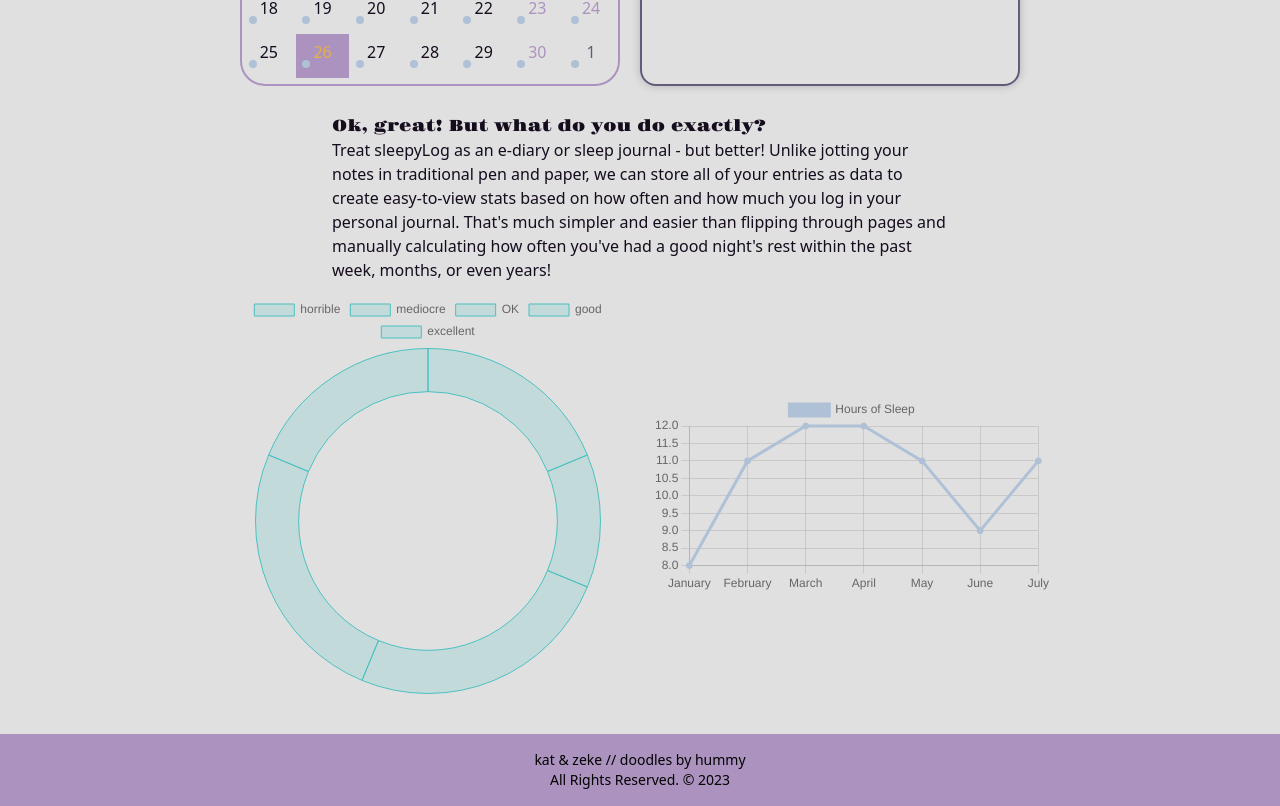
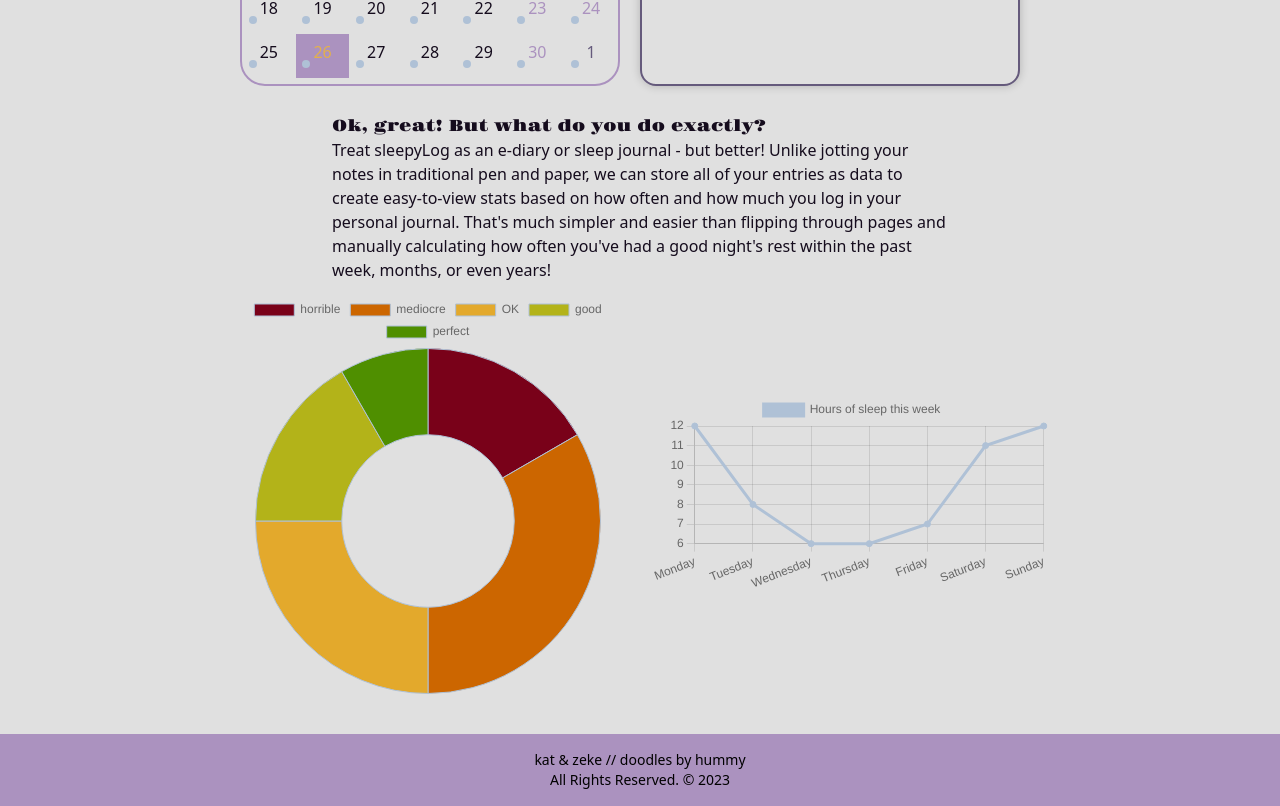
Before and after one commit to artem-ine/sleepylog, a React (Vite) app in the folder frontend/: page / in a window 1280 px wide. Shown: the part 514-1320 px from the top of the page. Built offline with nearby package versions, Linux system fonts and the light colour scheme.

Commit message:
stats update

```diff
--- a/frontend/src/components/Guest View/DummyChart.jsx
+++ b/frontend/src/components/Guest View/DummyChart.jsx
@@ -13,8 +13,23 @@ import { Line } from "react-chartjs-2";
 import { Doughnut } from "react-chartjs-2";
 import "chart.js/auto";
 import faker from "faker";
+import { useState, useEffect } from "react";
 
 function DummyChart() {
+  const [doughnutData, setDoughnutData] = useState(getRandomDoughnutData());
+  const [lineData, setLineData] = useState(getRandomLineData());
+
+  useEffect(() => {
+    const intervalId = setInterval(() => {
+      setDoughnutData(getRandomDoughnutData());
+      setLineData(getRandomLineData());
+    }, 2000);
+
+    return () => {
+      clearInterval(intervalId);
+    };
+  }, []);
+
   ChartJS.register(
     ArcElement,
     CategoryScale,
@@ -26,15 +41,21 @@ function DummyChart() {
     Legend
   );
 
-  const labelsPie = ["horrible", "mediocre", "OK", "good", "excellent"];
-
-  const dataChart = {
+  function getRandomDoughnutData() {
+    const labelsPie = ["horrible", "mediocre", "OK", "good", "perfect"];
+    return {
       labels: labelsPie,
       datasets: [
         {
-        label: "Hours of Sleep",
-        backgroundColor: "rgba(75,192,192,0.2)",
-        borderColor: "rgba(75,192,192,1)",
+          label: "Average Rating",
+          backgroundColor: [
+            "#790119",
+            "#CC6600",
+            "#E3A92C",
+            "#B3B319",
+            "#4F8F00",
+          ],
+          borderColor: "#AFC1D6",
           borderWidth: 1,
           hoverBackgroundColor: "rgba(75,192,192,0.4)",
           hoverBorderColor: "rgba(75,192,192,1)",
@@ -42,31 +63,29 @@ function DummyChart() {
             faker.datatype.float({ min: 1, max: 5, precision: 1 })
           ),
         },
-      {
-        backgroundColor: ["#FF5733", "#FFC300", "#C70039", "#900C3F"],
-      },
       ],
       options: {
         responsive: true,
         maintainAspectRatio: false,
       },
     };
+  }
 
+  function getRandomLineData() {
     const labelsLine = [
-    "January",
-    "February",
-    "March",
-    "April",
-    "May",
-    "June",
-    "July",
+      "Monday",
+      "Tuesday",
+      "Wednesday",
+      "Thursday",
+      "Friday",
+      "Saturday",
+      "Sunday",
     ];
-
-  const dataLine = {
+    return {
       labels: labelsLine,
       datasets: [
         {
-        label: "Hours of Sleep",
+          label: "Hours of sleep this week",
           data: labelsLine.map(() =>
             faker.datatype.float({ min: 5, max: 12, precision: 1 })
           ),
@@ -86,14 +105,15 @@ function DummyChart() {
         },
       },
     };
+  }
 
   return (
     <div className="flex flex-col items-center lg:flex-row lg:space-x-6">
       <div className="mb-4 lg:mb-0 dummy-chart-wrapper">
-        <Doughnut data={dataChart} />
+        <Doughnut data={doughnutData} />
       </div>
       <div className="mb-4 lg:mb-0 dummy-chart-wrapper">
-        <Line data={dataLine} />
+        <Line data={lineData} />
       </div>
     </div>
   );
--- a/frontend/src/components/Guest View/GuestView.jsx
+++ b/frontend/src/components/Guest View/GuestView.jsx
@@ -1,6 +1,3 @@
-import React, { useEffect, useState } from "react";
-import { Chart as ChartJS, ArcElement, Tooltip, Legend } from "chart.js";
-import { Doughnut } from "react-chartjs-2";
 import "chart.js/auto";
 import DummyCalendar from "./DummyCalendar";
 import DummyChart from "./DummyChart";
```
Lines whose indentation alone changed are shown as unchanged.
